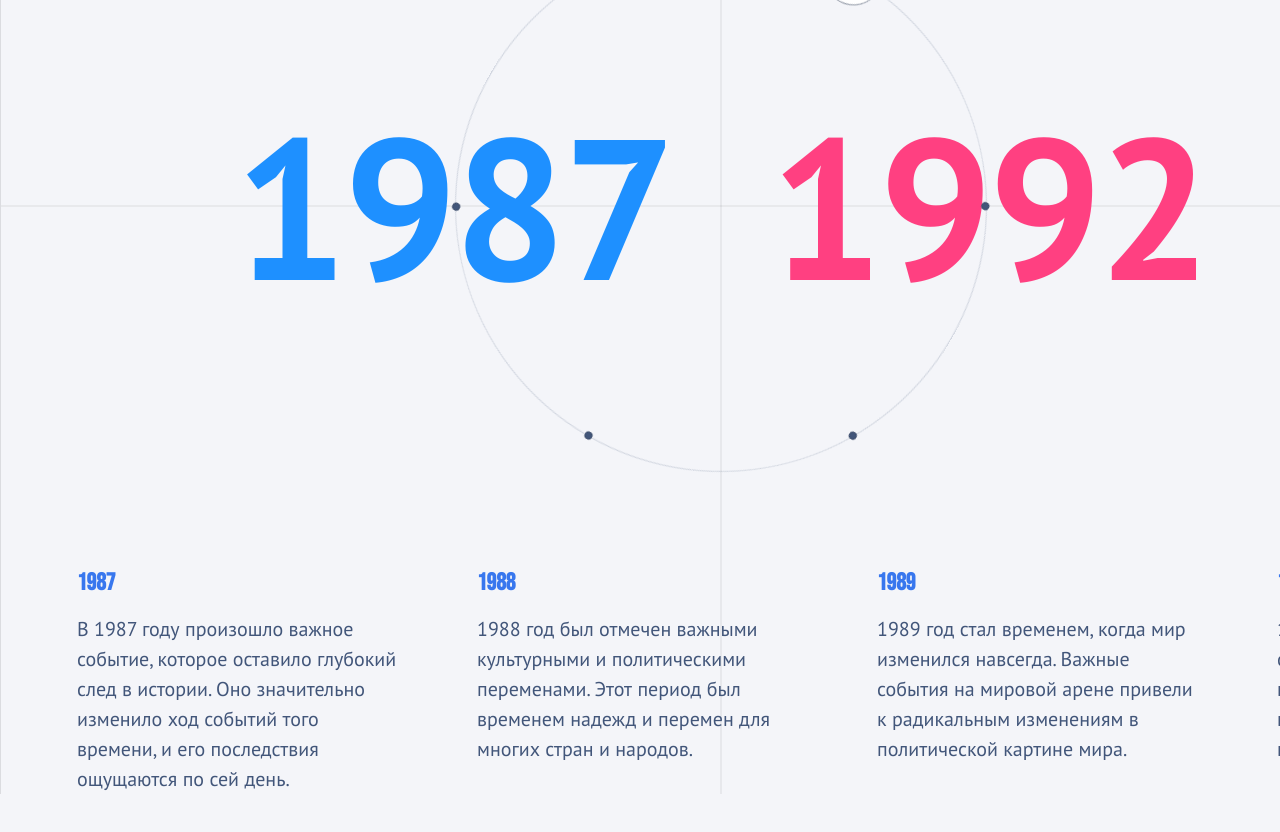
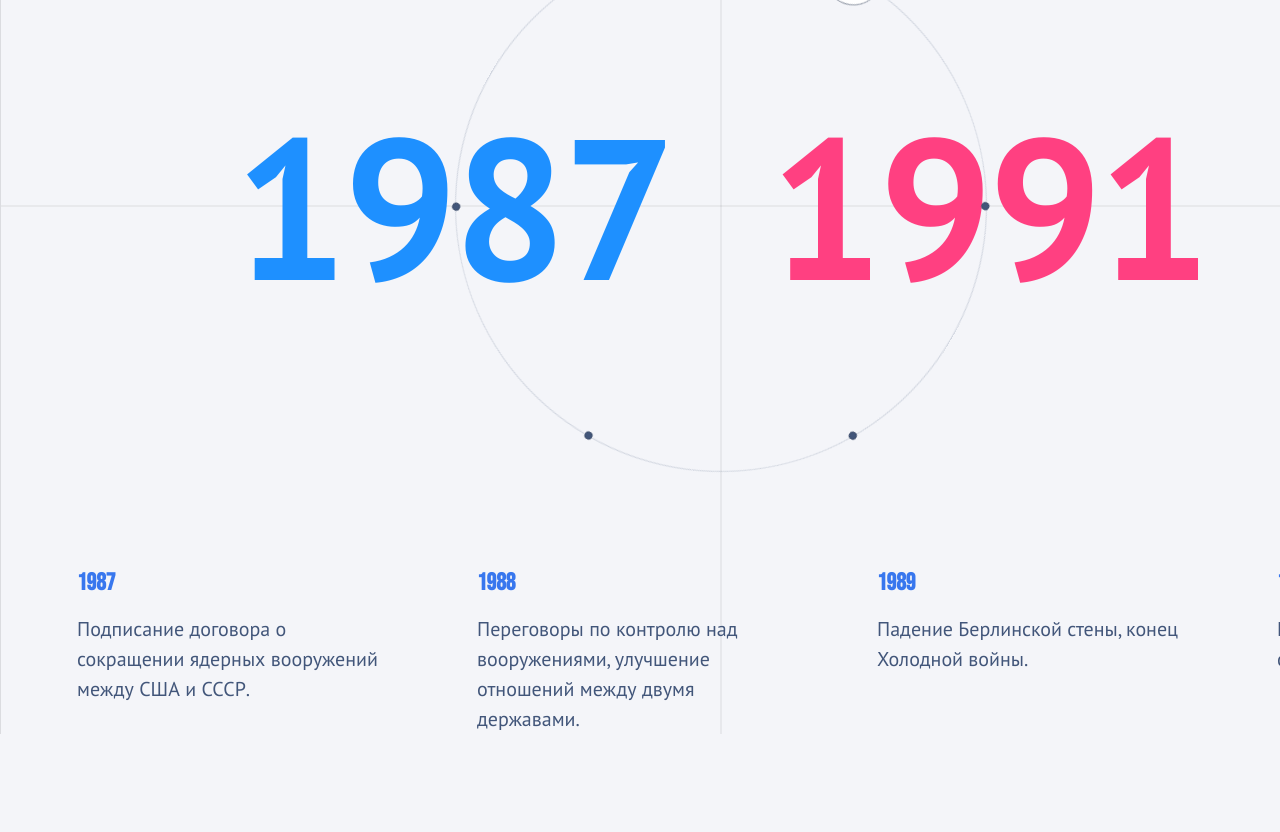
Before and after one commit to vastolya/timeline-only, a React app: page / in a window 1280 px wide. Shown: the part 320-1152 px from the top of the page. Built offline with nearby package versions, Linux system fonts and the light colour scheme.

Commit message:
change mock-data structure + add points span style

```diff
--- a/public/data.ts
+++ b/public/data.ts
@@ -1,196 +1,178 @@
-export const points = [
-  [
+const data = [
+  {
+    category: "Политика",
+    events: [
       {
         year: 1987,
         description:
-        "В 1987 году произошло важное событие, которое оставило глубокий след в истории. Оно значительно изменило ход событий того времени, и его последствия ощущаются по сей день.",
+          "Подписание договора о сокращении ядерных вооружений между США и СССР.",
       },
       {
         year: 1988,
         description:
-        "1988 год был отмечен важными культурными и политическими переменами. Этот период был временем надежд и перемен для многих стран и народов.",
+          "Переговоры по контролю над вооружениями, улучшение отношений между двумя державами.",
       },
       {
         year: 1989,
-      description:
-        "1989 год стал временем, когда мир изменился навсегда. Важные события на мировой арене привели к радикальным изменениям в политической картине мира.",
+        description: "Падение Берлинской стены, конец Холодной войны.",
       },
       {
         year: 1990,
         description:
-        "1990-й стал годом, когда был сделан важный шаг в направлении глобальных изменений. Это был год, когда мир начал двигаться к новому пониманию демократии и свободы.",
+          "Начало демократических реформ в странах Восточной Европы.",
       },
       {
         year: 1991,
         description:
-        "В 1991 году мир пережил важный исторический момент. Этот год ознаменовал конец эпохи и начало новой эры, полной вызовов и возможностей.",
+          "Распад Советского Союза, образование новых независимых государств.",
+      },
+    ],
   },
   {
-      year: 1992,
-      description:
-        "1992 год принес с собой изменения, которые повлияли на многие аспекты жизни людей по всему миру. Это был год, когда произошли значительные технологические и социальные преобразования.",
-    },
-  ],
-  [
+    category: "Экономика",
+    events: [
       {
         year: 1993,
         description:
-        "1993 год стал поворотным моментом в истории. Это время было связано с изменениями в международных отношениях и политической жизни стран.",
+          "Введение новых экономических реформ в России, переход к рыночной экономике.",
       },
       {
         year: 1994,
         description:
-        "1994 год был временем перемен, когда многие государства начали стремиться к новым политическим и экономическим моделям, адаптированным к современности.",
+          "Образование Европейского союза, запуск единой валюты евро.",
       },
       {
         year: 1995,
         description:
-        "В 1995 году мир вступил в новую эпоху, когда важнейшие события стали определять будущие тенденции в мировой политике и экономике.",
+          "Запуск Всемирной торговой организации (ВТО), расширение глобальной торговли.",
       },
       {
         year: 1996,
         description:
-        "1996 год стал знаковым для множества отраслей. В этот период произошли события, которые оказали влияние на будущее технологических и социальных преобразований.",
+          "Кризис в Мексике (Теклономика), обострение финансовой ситуации в Латинской Америке.",
       },
       {
         year: 1997,
         description:
-        "1997 год стал временем, когда общество по-настоящему осознало масштаб перемен, которые начались несколько лет назад. Этот период был временем новых вызовов и возможностей.",
+          "Азиатский финансовый кризис, падение экономик ряда стран.",
+      },
+    ],
   },
   {
-      year: 1998,
-      description:
-        "1998 год продолжил тенденцию изменений, пришедших в предыдущие годы. Это был год, когда были заложены основы для многих современных процессов, которые оказали влияние на глобальную политику.",
-    },
-  ],
-  [
+    category: "Технологии",
+    events: [
       {
         year: 1999,
-      description:
-        "1999 год стал временем глобальных изменений. Этот период был отмечен множеством мировых событий, которые сыграли ключевую роль в формировании новых тенденций в международной политике.",
+        description: "Появление первой модели iPhone, начало эры смартфонов.",
       },
       {
         year: 2000,
         description:
-        "2000-й стал эпохой, когда мир столкнулся с новыми вызовами, требующими нового подхода к решению старых проблем. Это был момент, когда произошло множество важных открытий.",
+          "Запуск первой версии Windows 2000, улучшение пользовательского интерфейса.",
       },
       {
         year: 2001,
         description:
-        "В 2001 году мир столкнулся с катастрофическими событиями, которые изменили геополитическую картину и социальное сознание на многие годы вперед.",
+          "Развитие интернета, рост числа пользователей по всему миру.",
       },
       {
         year: 2002,
-      description:
-        "2002 год стал временем, когда мир пытался восстановиться после трагических событий и прийти к новым формам международного сотрудничества.",
+        description: "Первый успешный запуск комической программы Mars Rover.",
       },
       {
         year: 2003,
-      description:
-        "2003 год был временем изменения мировых приоритетов. В этот период произошли события, которые изменили множество аспектов жизни людей по всему миру.",
+        description: "Запуск социальных сетей, таких как Facebook и LinkedIn.",
+      },
+    ],
   },
   {
-      year: 2004,
-      description:
-        "2004 год был временем, когда мир столкнулся с новыми угрозами и вызовами. Однако именно в этот период были заложены основы для будущих социальных и технологических преобразований.",
-    },
-  ],
-  [
+    category: "Социальные изменения",
+    events: [
       {
         year: 2005,
-      description:
-        "2005 год стал временем глобальных преобразований. В этот период были сделаны значительные шаги в направлении новых политических и экономических структур.",
+        description: "Начало глобальных протестов против войны в Ираке.",
       },
       {
         year: 2006,
         description:
-        "2006 год был временем активных преобразований в разных сферах жизни общества. Это был год, когда важные изменения произошли в технологиях, образовании и политике.",
+          "Введение новых прав человека для женщин в странах Ближнего Востока.",
       },
       {
         year: 2007,
         description:
-        "2007 год стал этапом, когда мир вступил в новую фазу глобализации, и многие процессы стали оказывать влияние на общество в целом.",
+          "Глобальная волна изменений в области прав ЛГБТ-сообщества.",
       },
       {
         year: 2008,
         description:
-        "2008 год был годом кризиса, но также и временем, когда были найдены решения для преодоления многих экономических и социальных трудностей.",
+          "Всемирный кризис финансовых рынков, резкое падение фондовых индексов.",
       },
       {
         year: 2009,
         description:
-        "2009 год стал временем, когда мир начал восстанавливаться после мирового экономического кризиса. Это был год, наполненный надеждами и новыми возможностями.",
+          "Расширение прав и свобод женщин в ряде развивающихся стран.",
+      },
+    ],
   },
   {
-      year: 2010,
-      description:
-        "2010 год стал моментом перехода к новым тенденциям в области экологии, технологий и политических изменений. Это был год, когда человечество столкнулось с новыми вызовами и потребностями.",
-    },
-  ],
-  [
+    category: "Культура",
+    events: [
       {
         year: 2011,
         description:
-        "2011 год стал временем значительных изменений, когда начали появляться новые тренды в экономике, социальной сфере и международных отношениях.",
+          "Всемирный успех фильма «Гарри Поттер» на экранах кинотеатров.",
       },
       {
         year: 2012,
         description:
-        "2012 год был временем глобальных преобразований, когда многие страны начали сталкиваться с новыми экономическими и политическими вызовами.",
+          "Олимпийские игры в Лондоне, мировые спортивные достижения.",
       },
       {
         year: 2013,
         description:
-        "2013 год стал этапом, когда мир начал осознавать важность устойчивого развития и экологических изменений. Этот период стал важным для многих мировых организаций.",
+          "Выход первой версии игры Pokemon Go, популяризация дополненной реальности.",
       },
       {
         year: 2014,
         description:
-        "2014 год был временем геополитических изменений. Множество мировых событий повлияли на баланс сил и определили будущее международных отношений.",
+          "Становление мировой популярности блогеров и инфлюенсеров в социальных сетях.",
       },
       {
         year: 2015,
         description:
-        "2015 год стал временем реформ и изменений в международных структурах. Этот период стал важным этапом для решения многих проблем, связанных с глобальной экономикой и экологией.",
+          "Культурная революция в Корее, популяризация корейской поп-культуры по всему миру.",
+      },
+    ],
   },
   {
-      year: 2016,
-      description:
-        "2016 год был временем политических потрясений, когда мир столкнулся с новыми угрозами и вызовами. Этот год был значимым для изменения многих глобальных процессов.",
-    },
-  ],
-  [
+    category: "Наука",
+    events: [
       {
         year: 2017,
-      description:
-        "2017 год стал временем, когда новые технологические достижения начали оказывать серьезное влияние на экономику и общество в целом.",
+        description: "Создание и успешные тесты по квантовым вычислениям.",
       },
       {
         year: 2018,
         description:
-        "2018 год стал временем, когда мир продолжал адаптироваться к изменяющимся условиям, с новыми вызовами и возможностями для развития.",
+          "Миссия по исследованию планеты Марс с помощью научного аппарата Perseverance.",
       },
       {
         year: 2019,
         description:
-        "2019 год был временем, когда мир сталкивался с новыми политическими и социальными изменениями, которые кардинально меняли картину глобальной политики.",
+          "Прорывы в генной инженерии, создание новых технологий для редактирования генома.",
       },
       {
         year: 2020,
         description:
-        "2020 год стал временем глобальной пандемии, которая кардинально изменила облик мира и заставила пересмотреть многие подходы к жизни и работе.",
+          "Пандемия COVID-19, научные исследования для создания вакцин.",
       },
       {
         year: 2021,
         description:
-        "2021 год стал годом восстановления и адаптации к новым условиям после пандемии. Этот период был временем изменений в общественном сознании и ценностях.",
-    },
-    {
-      year: 2022,
-      description:
-        "2022 год был временем вызовов, когда мир столкнулся с новыми кризисами, которые потребовали быстрой реакции и изменения стратегии на глобальном уровне.",
+          "Новые космические миссии с участием частных компаний, например, SpaceX.",
       },
     ],
+  },
 ];
 
-export default points;
+export default data;
--- a/src/components/Circle.tsx
+++ b/src/components/Circle.tsx
@@ -69,17 +69,23 @@ const animateYear = (
 const RotatingCircle = ({
   points,
 }: {
-  points: { year: number; description: string }[][];
+  points: {
+    category: string;
+    events: {
+      year: number;
+      description: string;
+    }[];
+  }[];
 }) => {
   const { activeIndex, setActiveIndex } = useTimeline();
   const [rotation, setRotation] = useState(30);
   const circleRef = useRef<HTMLDivElement>(null);
 
   const [displayedFirstYear, setDisplayedFirstYear] = useState(
-    points[0][activeIndex].year
+    points[activeIndex].events[0].year
   );
   const [displayedLastYear, setDisplayedLastYear] = useState(
-    points[0][points[0].length - 1].year
+    points[activeIndex].events[points[activeIndex].events.length - 1].year
   );
 
   useEffect(() => {
@@ -94,10 +100,14 @@ const RotatingCircle = ({
       },
     });
 
-    animateYear(displayedFirstYear, points[0][0].year, setDisplayedFirstYear);
+    animateYear(
+      displayedFirstYear,
+      points[activeIndex].events[0].year,
+      setDisplayedFirstYear
+    );
     animateYear(
       displayedLastYear,
-      points[0][points[0].length - 1].year,
+      points[activeIndex].events[points[activeIndex].events.length - 1].year,
       setDisplayedLastYear
     );
   }, []);
@@ -123,12 +133,12 @@ const RotatingCircle = ({
     if (activeIndex !== index) {
       animateYear(
         displayedFirstYear,
-        points[index][0].year,
+        points[index].events[0].year,
         setDisplayedFirstYear
       );
       animateYear(
         displayedLastYear,
-        points[index][points[index].length - 1].year,
+        points[index].events[points[index].events.length - 1].year,
         setDisplayedLastYear
       );
     }
--- a/src/components/CirclePoint.tsx
+++ b/src/components/CirclePoint.tsx
@@ -1,5 +1,6 @@
 import React from "react";
 import styled from "styled-components";
+import { useTimeline } from "./TimelineContext";
 
 interface PointProps {
   $isActive: boolean;
@@ -32,6 +33,7 @@ const Point = styled.div<PointProps>`
     transform: translate(-50%, -50%);
   }
   p {
+    display: flex;
     font-family: PT Sans;
     font-size: 1.25rem;
     font-weight: 400;
@@ -39,11 +41,25 @@ const Point = styled.div<PointProps>`
     text-align: center;
     color: rgba(66, 86, 122, 1);
     opacity: ${(props) => (props.$isActive ? "1" : "0")};
-    transition: opacity 0.2s ease, transform 0.3s ease, rotate 0.1s ease;
+    transition: opacity 0.2s ease, transform 0.2s ease, rotate 0.1s ease;
     position: absolute;
     top: 50%;
     left: 50%;
     transform: translate(-50%, -50%) rotate(${(props) => -props.rotation}deg);
+  }
+  span {
+    opacity: ${(props) => (props.$isActive ? "1" : "0")};
+    transform: ${(props) => (props.$isActive ? "scale(1)" : "scale(0)")};
+    transition: opacity 0.2s ease-out, transform 0.2s ease-out;
+    position: absolute;
+    left: 3rem;
+
+    font-family: PT Sans;
+    font-size: 1.25rem;
+    font-weight: 700;
+    line-height: 1.875rem;
+    text-align: left;
+    white-space: nowrap;
   }
 
   &:hover p {
@@ -52,6 +68,7 @@ const Point = styled.div<PointProps>`
 `;
 
 function cirlcePoint({ index, pos, $activeIndex, rotation, onRotate }: any) {
+  const { timelinePoints } = useTimeline();
   return (
     <Point
       key={index}
@@ -63,7 +80,10 @@ function cirlcePoint({ index, pos, $activeIndex, rotation, onRotate }: any) {
       rotation={rotation}
       onClick={() => onRotate(index)}
     >
-      <p>{index + 1}</p>
+      <p>
+        {index + 1}
+        <span>{timelinePoints[index].category}</span>
+      </p>
     </Point>
   );
 }
--- a/src/components/Slider.tsx
+++ b/src/components/Slider.tsx
@@ -127,7 +127,7 @@ export default function Slider() {
           spaceBetween={80}
           onSlideChange={handleSlideChange}
         >
-          {timelinePoints[activeIndex].map((item, index) => (
+          {timelinePoints[activeIndex].events.map((item, index) => (
             <StyledSlide key={index}>
               <h2>{item.year}</h2>
               <p>{item.description}</p>
--- a/src/components/TimelineContext.tsx
+++ b/src/components/TimelineContext.tsx
@@ -1,19 +1,25 @@
 import React, { createContext, useContext, useState, ReactNode } from "react";
-import points from "../../public/data";
+import data from "../../public/data";
 
 interface TimelineContextType {
   activeIndex: number;
   setActiveIndex: React.Dispatch<React.SetStateAction<number>>;
   timelinePoints: {
-    year: number;
-    description: string;
-  }[][];
+    category: string;
+    events: {
+      year: number;
+      description: string;
+    }[];
+  }[];
   setTimelinePoint: React.Dispatch<
     React.SetStateAction<
       {
-        year: number;
-        description: string;
-      }[][]
+        category: string;
+        events: {
+          year: number;
+          description: string;
+        }[];
+      }[]
     >
   >;
 }
@@ -38,7 +44,7 @@ export const TimelineProvider: React.FC<TimelineProviderProps> = ({
   children,
 }) => {
   const [activeIndex, setActiveIndex] = useState(0);
-  const [timelinePoints, setTimelinePoint] = useState(points);
+  const [timelinePoints, setTimelinePoint] = useState(data);
 
   return (
     <TimelineContext.Provider
```
Lines whose indentation alone changed are shown as unchanged.
